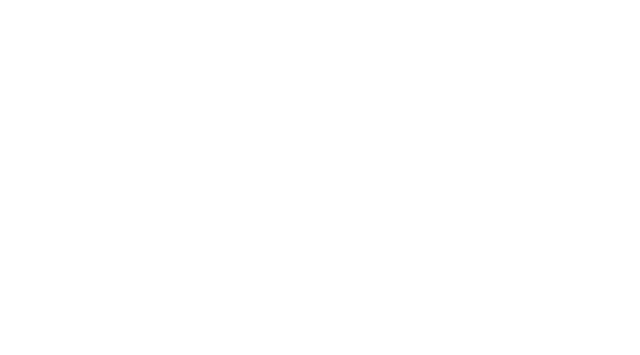
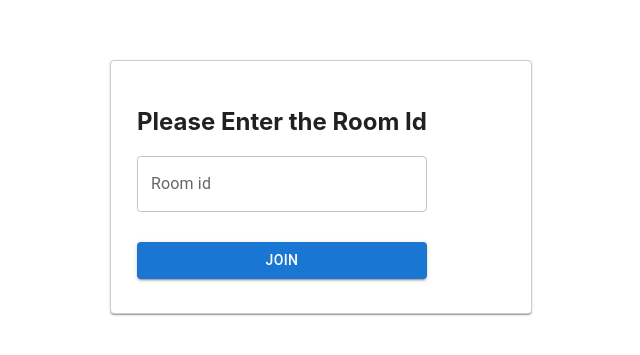
Before and after one commit to infomediadesign/sad-05-2023-project-9lives-frontend, a React (Create React App) app: page /join in a window 1280 px wide. Before the commit this address had no page. Shown: the part 213-568 px from the top of the page, without its empty margins (319-959 px from the left). Built offline with nearby package versions, Linux system fonts and the light colour scheme.

Commit message:
join page and links

```diff
--- a/package.json
+++ b/package.json
@@ -38,5 +38,8 @@
       "last 1 firefox version",
       "last 1 safari version"
     ]
+  },
+  "devDependencies": {
+    "css-loader": "^6.8.1"
   }
 }
--- a/src/App.js
+++ b/src/App.js
@@ -4,6 +4,7 @@
 import Register from "./components/Register";
 import "./App.css";
 import PostLogin from "./components/PostLogin";
+import Join from "./components/Join";
 // import { Switch } from '@mui/material';
 
 const App = () => {
@@ -24,6 +25,8 @@
         <Route path="/login" element={<Login />} />
         <Route path="/register" element={<Register />} />
         <Route path="/home" element={<PostLogin />} />
+        <Route path="/join" element={<Join />} />
+
       </Routes>
     </div>
   );
--- /dev/null
+++ b/src/components/Join.js
@@ -0,0 +1,33 @@
+import React from "react";
+import Button from "@mui/material/Button";
+import Card from "@mui/material/Card";
+import CardContent from "@mui/material/CardContent";
+import TextField from "@mui/material/TextField";
+import { BrowserRouter as Router, Switch, Route } from "react-router-dom";
+
+const Join = () => {
+  const handleSubmit = (event) => {
+    event.preventDefault();
+
+  };
+
+  return (
+    <div>
+      <Card className="card">
+        <CardContent>
+            <h2> Please Enter the Room Id</h2>
+          <form onSubmit={handleSubmit}>
+            <TextField type="alphanumeric" label="Room id" variant="outlined" fullWidth
+             inputProps={{ inputMode: "numeric" }}/>
+
+            <Button type="submit" variant="contained">
+              Join
+            </Button>
+          </form>
+        </CardContent>
+      </Card>
+    </div>
+  );
+};
+
+export default Join;
--- a/src/components/Login.js
+++ b/src/components/Login.js
@@ -3,7 +3,7 @@
 import Card from '@mui/material/Card';
 import CardContent from '@mui/material/CardContent';
 import TextField from '@mui/material/TextField';
-import Button from '@mui/material/Button';
+import Button from "@mui/material/Button";
 import './Login.css';
 
 const Login = () => {
@@ -35,9 +35,13 @@
               onChange={(e) => setPassword(e.target.value)}
             />
           </div>
+
           <Button type="submit" variant="contained" fullWidth>
+            <Link to="/home" className="linkto">
             Login
+            </Link>
           </Button>
+
           <p className='message'>
             Create a new account{' '}
             <Link to='/register' className='link'>
--- a/src/components/PostLogin.css
+++ b/src/components/PostLogin.css
@@ -1,8 +1,6 @@
 .flex{
   /* display: flex; */
   /* margin-right: 300px; */
-
-
 }
 .innerCard{
     display: flex;
@@ -18,6 +16,7 @@
   margin-left: 1rem;
   margin-top: auto;
   margin-bottom: auto;
+
 }
 
    .card-container {
@@ -33,20 +32,21 @@
     padding: 10px;
     box-shadow: 0px 4px 10px rgba(0, 0, 0, 0.1);
     border-radius: 4px;
-
   };
 
   h2 {
-    margin-bottom: 20px;
+    margin-bottom: 70px;
     text-align: center;
   }
 
   form {
     display: flex;
     justify-content: center;
+
   }
 
   button {
     margin-top: 20px;
     justify-content: center;
+
   }
--- a/src/components/PostLogin.js
+++ b/src/components/PostLogin.js
@@ -2,7 +2,7 @@
 import Button from "@mui/material/Button";
 import Card from "@mui/material/Card";
 import CardContent from "@mui/material/CardContent";
-
+import { Link } from 'react-router-dom';
 import "./PostLogin.css";
 
 const PostLogin = () => {
@@ -21,7 +21,9 @@
               type="submit"
               variant="contained"
             >
-              Join
+              <Link to="/join" className="linkto">
+            Join
+            </Link>
             </Button>
             <Button type="submit" variant="contained">
               Create
--- a/src/components/Register.js
+++ b/src/components/Register.js
@@ -3,7 +3,8 @@
 import Card from '@mui/material/Card';
 import CardContent from '@mui/material/CardContent';
 import TextField from '@mui/material/TextField';
-import Button from '@mui/material/Button';
+// import Button from './Button';
+import Button from "@mui/material/Button";
 import './Register.css';
 
 const Register = ({ onRegister }) => {
@@ -14,7 +15,7 @@
     e.preventDefault();
     console.log('Registering...', email, password);
 
-    onRegister();
+
   };
 
   return (
```
Also changed, not shown: 1 other file (tests, documents, lock files or other folders).
